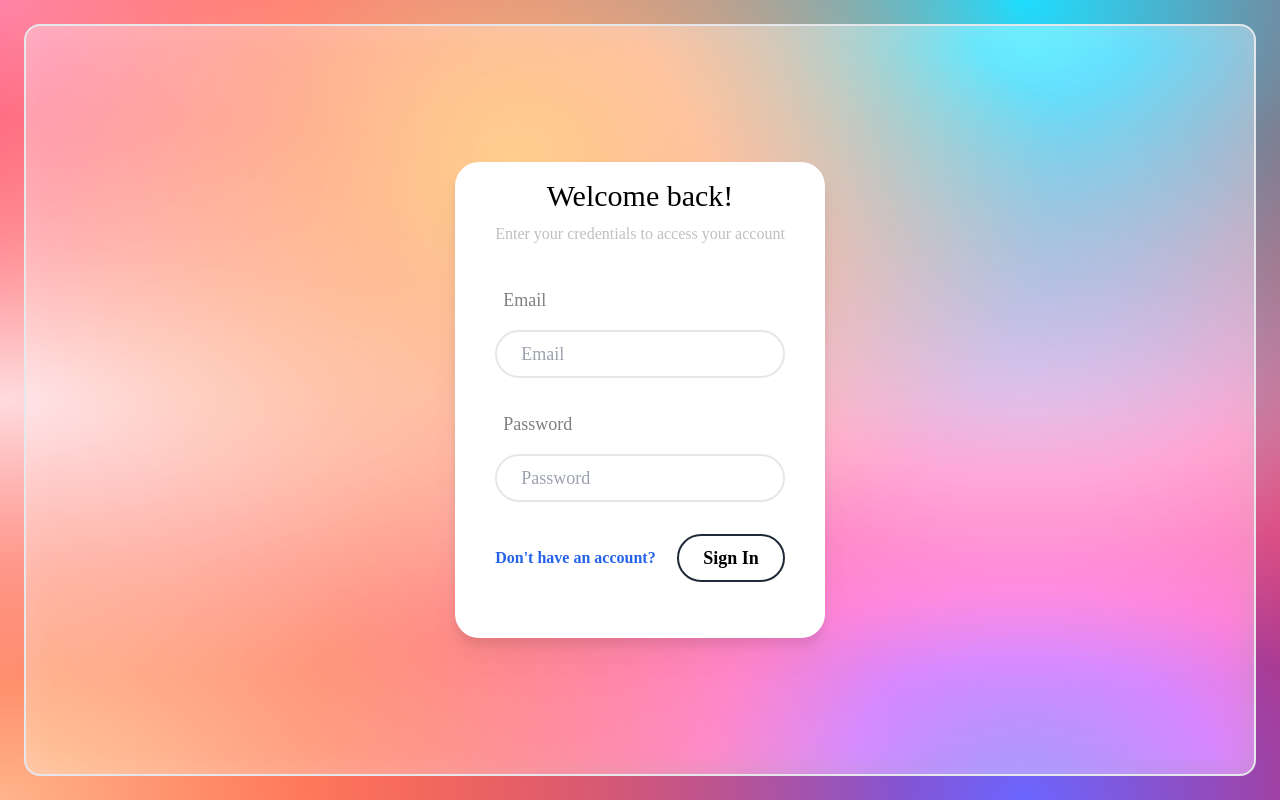
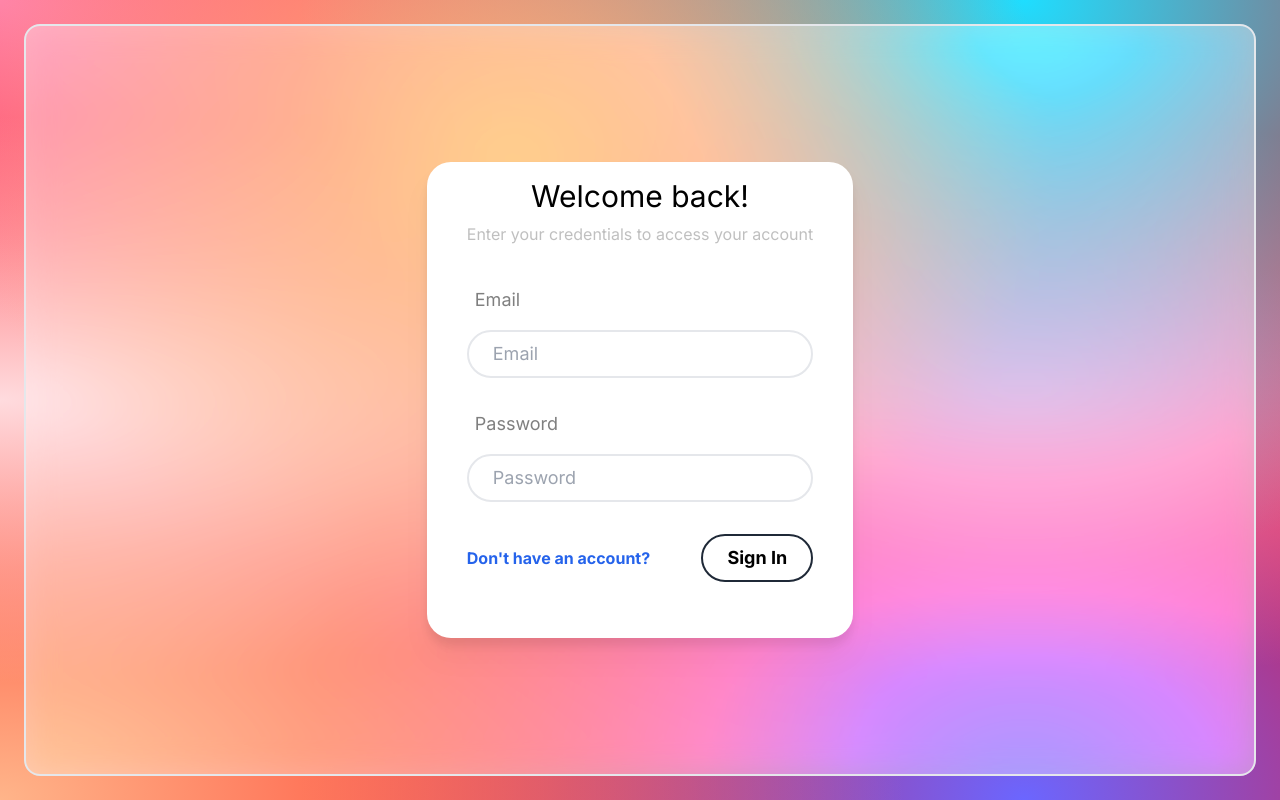
Before and after one commit to p-sturtevant/jira-clone, a Next.js app: page /signin in a window 1280 px wide. Built offline with nearby package versions, Linux system fonts and the light colour scheme.

Commit message:
Layout changes

```diff
--- a/app/(auth)/layout.tsx
+++ b/app/(auth)/layout.tsx
@@ -1,14 +1,14 @@
 import '@/styles/global.css';
 import GlassPane from '@/components/GlassPane';
-// import { Inter } from '@next/font/google';
+import { Inter } from '@next/font/google';
 
-// const inter = Inter({
-// 	variable: '--font-inter',
-// });
+const inter = Inter({
+	variable: '--font-inter',
+});
 
 export default function AuthRootLayout({ children }) {
 	return (
-		<html lang="en">
+		<html lang="en" className={inter.variable}>
 			<head />
 			<body className="h-screen w-screen rainbow-mesh p-6">
 				<GlassPane className="w-full h-full flex items-center justify-center">
--- a/app/(dashboard)/layout.tsx
+++ b/app/(dashboard)/layout.tsx
@@ -1,13 +1,25 @@
 import '@/styles/global.css';
+import { Inter } from '@next/font/google';
 import GlassPane from '@/components/GlassPane';
 import Sidebar from '@/components/Sidebar';
+import { ReactElement } from 'react';
 
-export default function DashboardRootLayout({ children }) {
+type DashboardRootLayoutProps = {
+	children: ReactElement;
+};
+
+const inter = Inter({
+	variable: '--font-inter',
+});
+
+export default function DashboardRootLayout({
+	children,
+}: DashboardRootLayoutProps) {
 	return (
-		<html lang="en">
+		<html lang="en" className={inter.variable}>
 			<head />
 			<body className="h-screen w-screen candy-mesh p-6">
-				<GlassPane className="w-full h-full flex items-center">
+				<GlassPane className="w-full h-full flex items-center gap-2">
 					<Sidebar />
 					{children}
 				</GlassPane>
--- a/package.json
+++ b/package.json
@@ -12,6 +12,7 @@
 		"seed": "ts-node -P tsconfig-seed.json -r tsconfig-paths/register --transpileOnly prisma/seed.ts"
 	},
 	"dependencies": {
+		"@next/font": "13.1.1",
 		"@prisma/client": "4.6.1",
 		"@types/node": "18.15.11",
 		"@types/react": "18.0.35",
```
Also changed, not shown: 1 other file (tests, documents, lock files or other folders).
